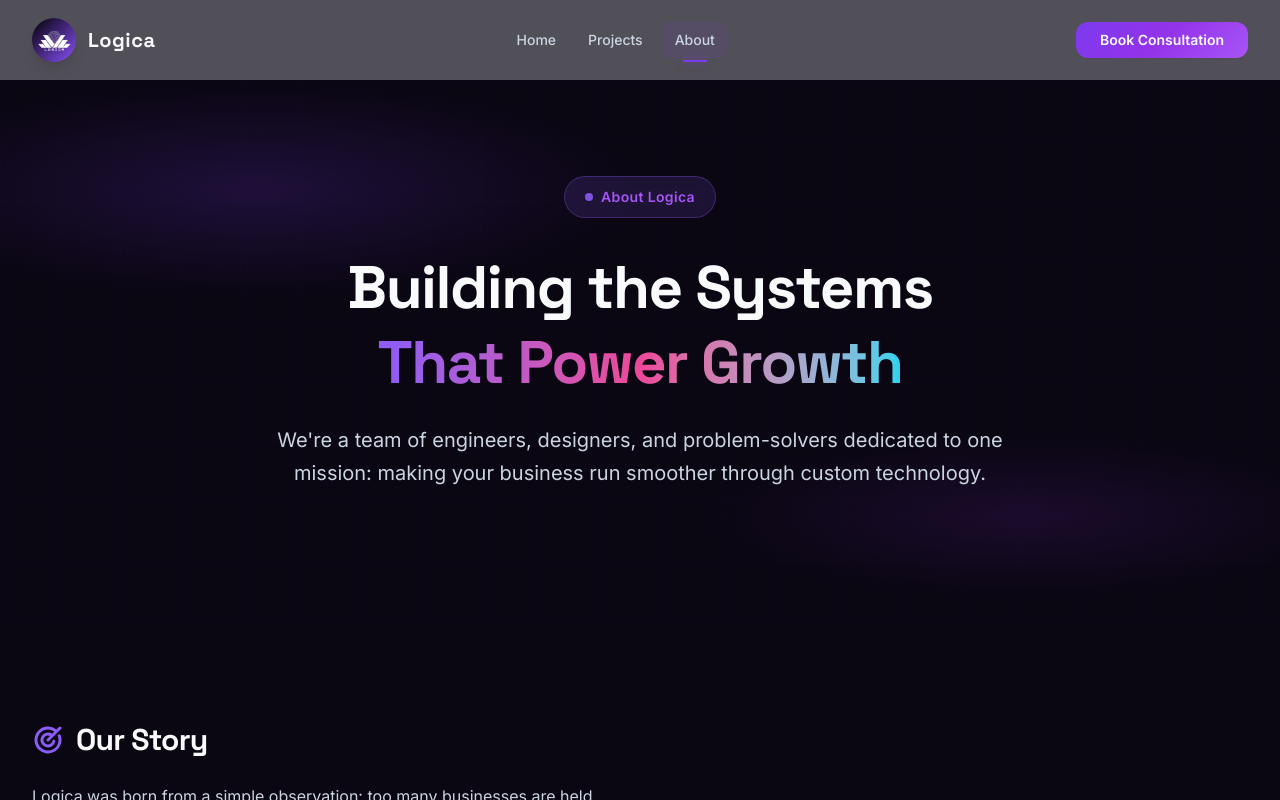
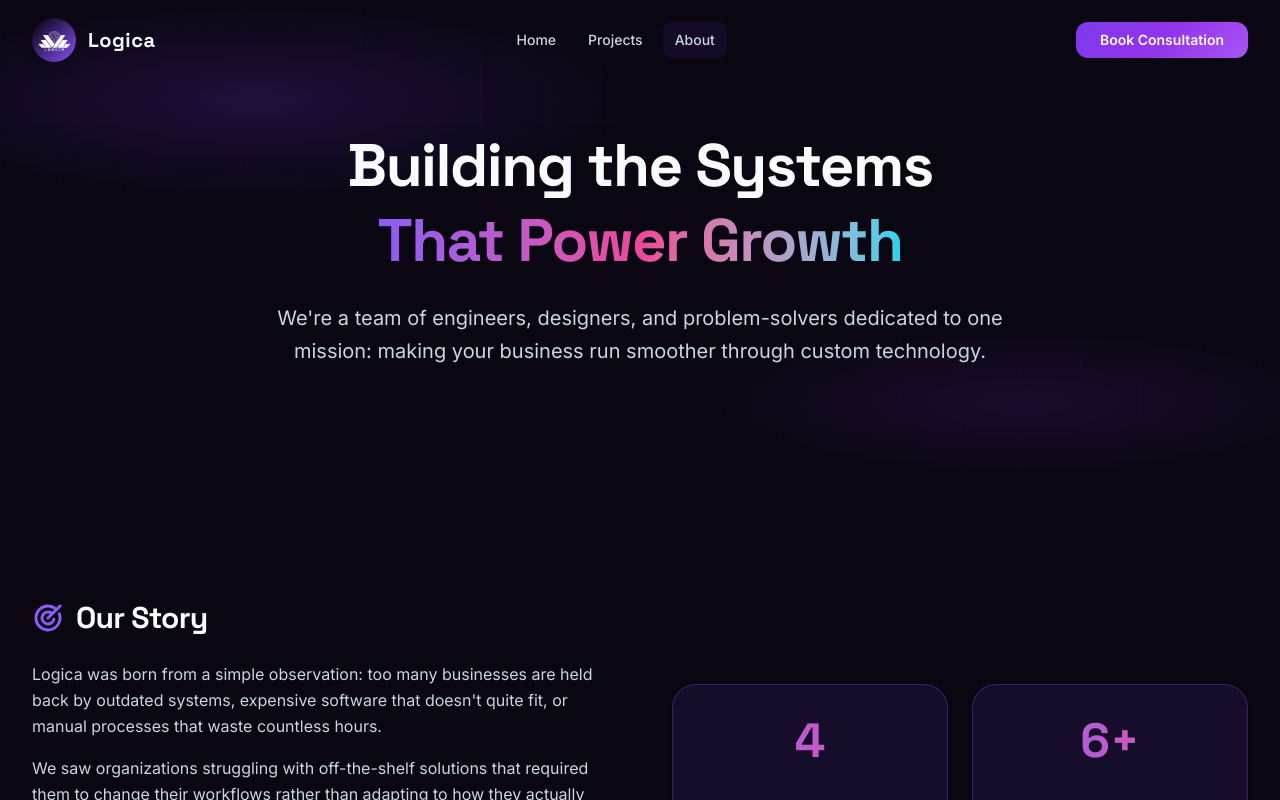
Before and after one commit to uvltechnology/uvl-technology-marke, a React (Vite) app: page /about in a window 1280 px wide. Shown: the top 800 px of the page. Built offline with nearby package versions, Linux system fonts and the light colour scheme.

Commit message:
Update Add School Management System

```diff
--- a/src/components/Navbar.jsx
+++ b/src/components/Navbar.jsx
@@ -8,6 +8,7 @@ export default function Navbar() {
 	const [isScrolled, setIsScrolled] = useState(false)
 	const [isMobileMenuOpen, setIsMobileMenuOpen] = useState(false)
 	const location = useLocation()
+	const isTransparentPage = location.pathname === '/' || location.pathname === '/about'
 
 	useEffect(() => {
 		const handleScroll = () => {
@@ -30,15 +31,22 @@ export default function Navbar() {
 		{ name: 'About', path: '/about' },
 	]
 
+	// Determine navbar background based on scroll position and current page
+	const getNavbarBg = () => {
+		if (isScrolled) {
+			return 'navbar-scrolled bg-[#0A0612]/95 backdrop-blur-xl shadow-[0_4px_30px_rgba(124,58,237,0.2)]'
+		}
+		if (isTransparentPage) {
+			return 'bg-transparent'
+		}
+		return 'navbar-glass bg-[#0A0612]/70 backdrop-blur-md'
+	}
+
 	return (
 		<>
 			<nav
 				id="galaxy-navbar"
-				className={`fixed top-0 left-0 right-0 z-50 transition-all duration-300 ${
-					isScrolled
-						? 'navbar-scrolled bg-[#0A0612]/95 backdrop-blur-xl shadow-[0_4px_30px_rgba(124,58,237,0.2)]'
-						: 'navbar-glass bg-[#0A0612]/70 backdrop-blur-md'
-				}`}
+				className={`fixed top-0 left-0 right-0 z-50 transition-all duration-300 ${getNavbarBg()}`}
 			>
 				<div className="max-w-7xl mx-auto px-6 lg:px-8">
 					<div className="flex items-center justify-between h-20">
@@ -61,9 +69,6 @@ export default function Navbar() {
 									}`}
 								>
 									{link.name}
-									{location.pathname === link.path && (
-										<span className="absolute -bottom-1 left-1/2 -translate-x-1/2 w-6 h-0.5 bg-[#7C3AED] rounded-full shadow-[0_0_8px_rgba(124,58,237,0.7)]" />
-									)}
 								</Link>
 							))}
 						</div>
--- a/src/pages/About.jsx
+++ b/src/pages/About.jsx
@@ -69,8 +69,8 @@ export default function About() {
 	]
 
 	return (
-		<div className="min-h-screen pt-20">
-			<section className="relative py-24 bg-[#0A0612] text-[#F8FAFC] overflow-hidden">
+		<div className="min-h-screen">
+			<section className="relative pt-32 pb-24 bg-[#0A0612] text-[#F8FAFC] overflow-hidden">
 				{/* Radial gradient overlay */}
 				<div className="absolute inset-0" style={{
 					background: `
@@ -86,11 +86,6 @@ export default function About() {
 					variants={fadeInUp}
 					className="relative z-10 max-w-5xl mx-auto px-6 lg:px-8 text-center"
 				>
-					<div className="inline-flex items-center gap-2 mb-8 px-5 py-2.5 bg-[#8B5CF6]/15 border border-[#8B5CF6]/30 rounded-full backdrop-blur-sm">
-						<span className="w-2 h-2 bg-[#8B5CF6] rounded-full animate-pulse" />
-						<span className="text-[#A855F7] font-semibold text-sm tracking-wide">About Logica</span>
-					</div>
-
 					<h1 className="text-[#F8FAFC] mb-6 text-4xl md:text-5xl lg:text-6xl font-extrabold leading-tight tracking-tight">
 						Building the Systems<br />
 						<span className="bg-gradient-to-r from-[#8B5CF6] via-[#EC4899] to-[#22D3EE] bg-clip-text text-transparent">That Power Growth</span>
--- a/src/pages/Home.jsx
+++ b/src/pages/Home.jsx
@@ -174,7 +174,7 @@ export default function Home() {
 				<div className="absolute top-1/4 left-1/4 w-[400px] h-[400px] bg-[#7C3AED]/18 rounded-full blur-[100px] animate-pulse pointer-events-none" />
 				<div className="absolute bottom-1/4 right-1/4 w-[350px] h-[350px] bg-[#9333EA]/12 rounded-full blur-[100px] animate-pulse pointer-events-none" style={{ animationDelay: '1s' }} />
 				<div className="absolute top-1/2 right-1/3 w-[250px] h-[250px] bg-[#A855F7]/10 rounded-full blur-[80px] animate-pulse pointer-events-none" style={{ animationDelay: '2s' }} />
-				<StarField count={100} />
+				<StarField count={30} />
 
 				<motion.div
 					initial={{ opacity: 0, y: 30 }}
@@ -193,7 +193,7 @@ export default function Home() {
 					</motion.div>
 
 					<h1 className="hero-title text-[#F8FAFC] mb-8 text-5xl md:text-6xl lg:text-7xl font-extrabold leading-[1.1] tracking-tight">
-						 We Power The System<br />
+						We Power The System<br />
 						<span className="gradient-text bg-gradient-to-r from-[#7C3AED] via-[#9333EA] to-[#C084FC] bg-clip-text text-transparent">Behind Your Ideas.</span>
 					</h1>
 
@@ -239,9 +239,7 @@ export default function Home() {
 						variants={staggerContainer}
 						className="text-center mb-16"
 					>
-						<motion.div variants={fadeInUp} className="inline-block mb-4 px-4 py-1.5 bg-[#7C3AED]/10 border border-[#7C3AED]/20 rounded-full">
-							<span className="text-[#7C3AED] font-semibold text-sm uppercase tracking-wider">What We Do</span>
-						</motion.div>
+
 						<motion.h2 variants={fadeInUp} className="text-[#F8FAFC] mb-4 text-3xl md:text-4xl font-bold">
 							Solutions Built for Your Needs
 						</motion.h2>
@@ -303,9 +301,7 @@ export default function Home() {
 						variants={staggerContainer}
 						className="text-center mb-16"
 					>
-						<motion.div variants={fadeInUp} className="inline-block mb-4 px-4 py-1.5 bg-[#7C3AED]/10 border border-[#7C3AED]/20 rounded-full">
-							<span className="text-[#7C3AED] font-semibold text-sm uppercase tracking-wider">Industries</span>
-						</motion.div>
+
 						<motion.h2 variants={fadeInUp} className="text-[#F8FAFC] mb-4 text-3xl md:text-4xl font-bold">
 							Industries We Serve
 						</motion.h2>
@@ -363,9 +359,7 @@ export default function Home() {
 						variants={staggerContainer}
 						className="text-center mb-16"
 					>
-						<motion.div variants={fadeInUp} className="inline-block mb-4 px-4 py-1.5 bg-[#7C3AED]/10 border border-[#7C3AED]/20 rounded-full">
-							<span className="text-[#7C3AED] font-semibold text-sm uppercase tracking-wider">Why Us</span>
-						</motion.div>
+
 						<motion.h2 variants={fadeInUp} className="text-[#F8FAFC] mb-4 text-3xl md:text-4xl font-bold">
 							Why Choose Logica?
 						</motion.h2>
@@ -417,9 +411,6 @@ export default function Home() {
 						variants={staggerContainer}
 						className="text-center mb-16"
 					>
-					<motion.div variants={fadeInUp} className="inline-block mb-4 px-4 py-1.5 bg-[#7C3AED]/20 border border-[#7C3AED]/30 rounded-full">
-							<span className="text-[#A855F7] font-semibold text-sm uppercase tracking-wider">Process</span>
-						</motion.div>
 						<motion.h2 variants={fadeInUp} className="text-[#F8FAFC] mb-4 text-3xl md:text-4xl font-bold">
 							How We Work
 						</motion.h2>
--- a/src/pages/ProjectDetails.jsx
+++ b/src/pages/ProjectDetails.jsx
@@ -3,7 +3,7 @@ import { motion } from 'framer-motion'
 import { ArrowLeft, Clock, Code, Folder } from '@phosphor-icons/react'
 import StarField from '@/components/StarField.jsx'
 import theVifMockup from '../assets/TheVIF mockup 3d devices.png'
-import yamconMockup from '../assets/Books Template/Yamcon Product Mockup.png'
+import yamconMockup from '../assets/Yamcon mockup 3d devices.png'
 
 const fadeInUp = {
   initial: { opacity: 0, y: 20 },
@@ -33,6 +33,16 @@ const projectsData = {
     albumImage: yamconMockup,
     projectBgColor: '#3D3A1F'
   },
+  'school-management': {
+    name: 'School Management System',
+    description: 'Full-stack school management web app handling enrollment, payments, grades, schedules, auth, real-time messaging, and role-based workflows for admin/teacher/parent/student.',
+    status: 'Done',
+    category: 'Education / Template',
+    technologies: ['React', 'Node.js', 'Express', 'MySQL', 'Socket.io', 'Paymongo'],
+    timeline: 'Q4 2026',
+    albumImage: yamconMockup,
+    projectBgColor: '#0B3D91'
+  },
   // 'katindahan': {
   //   name: 'Katindahan',
   //   description: 'E-commerce marketplace empowering local businesses and entrepreneurs. Features multi-vendor support, secure payments, inventory management, and delivery tracking integration.',
@@ -61,8 +71,22 @@ export default function ProjectDetails() {
     return <Navigate to="/projects" replace />
   }
 
+  // Page background style: radial gradients + subtle grid overlay
+  const pageBgStyle = {
+    minHeight: '100vh',
+    backgroundImage: `
+      radial-gradient(ellipse at 10% 10%, rgba(99,102,241,0.08) 0%, transparent 25%),
+      radial-gradient(ellipse at 90% 90%, rgba(124,58,237,0.06) 0%, transparent 30%),
+      linear-gradient(to right, rgba(255,255,255,0.03) 1px, transparent 1px),
+      linear-gradient(to bottom, rgba(255,255,255,0.03) 1px, transparent 1px)
+    `,
+    backgroundSize: '100% 100%, 100% 100%, 20px 20px, 20px 20px',
+    backgroundRepeat: 'no-repeat, no-repeat, repeat, repeat',
+    backgroundColor: '#0f1724'
+  }
+
   return (
-    <div id="project-details-page">
+    <div id="project-details-page" style={pageBgStyle}>
       {/* Background stars */}
       <div className="fixed inset-0 pointer-events-none">
         <StarField count={30} />
--- a/src/pages/Projects.jsx
+++ b/src/pages/Projects.jsx
@@ -42,6 +42,17 @@ const projects = [
     image: yamconMockup,
     cubeColor: '#10B981', // Green
     cubeGradient: 'linear-gradient(145deg, #34D399 0%, #10B981 50%, #059669 100%)'
+  },
+  {
+    slug: 'school-management',
+    name: 'School Management System',
+    letter: 'Sm',
+    description: 'Full-stack school management web app for enrollment, payments, grades, schedules, role-based auth, and real-time messaging.',
+    status: 'Template Available',
+    category: 'Education / Template',
+    image: theVifMockup,
+    cubeColor: '#0B3D91', // Indigo
+    cubeGradient: 'linear-gradient(145deg, #2563EB 0%, #0B3D91 50%, #072A6B 100%)'
   },
   // {
   //   slug: 'katindahan',
```
Also changed, not shown: 1 other file (tests, documents, lock files or other folders).
